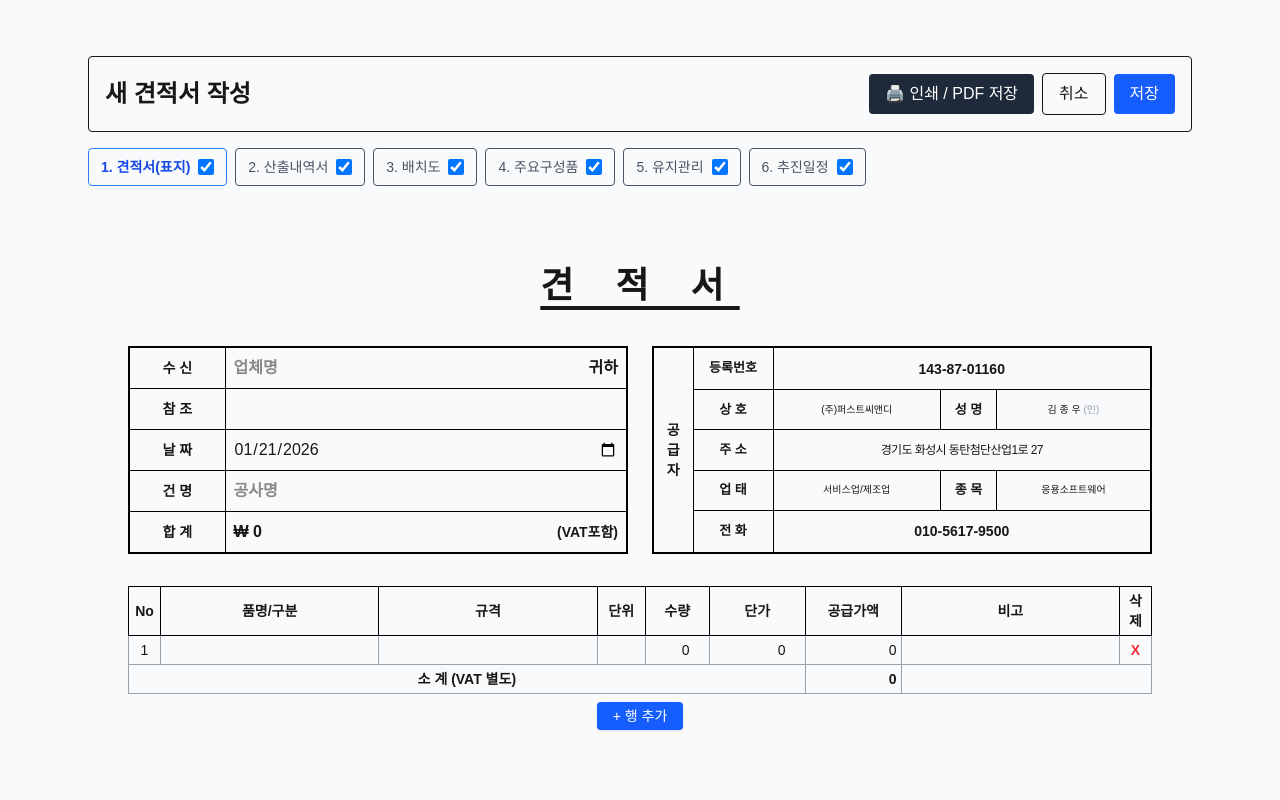
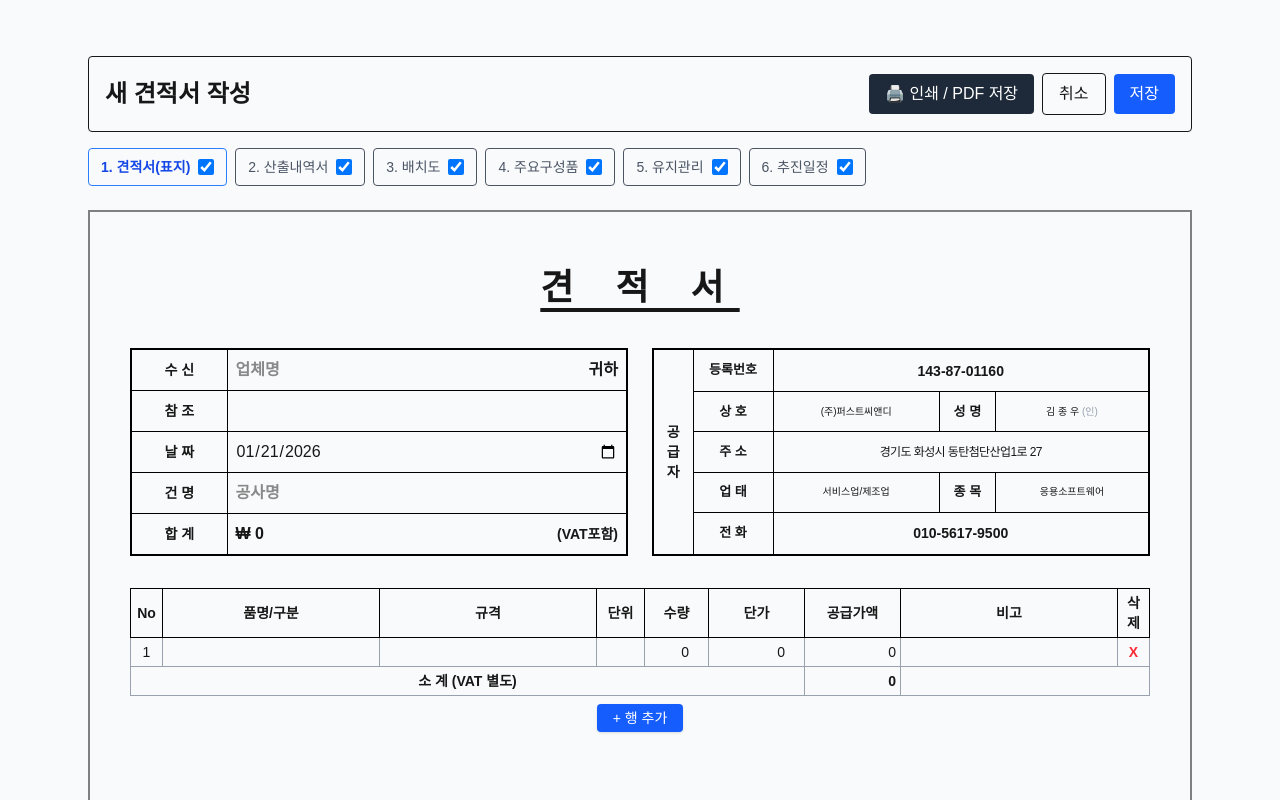
Before and after one commit to satoshisong01/estimate-web, a Next.js app: page /estimate/new in a window 1280 px wide. Shown: the top 800 px of the page. Built offline with nearby package versions, Linux system fonts and the light colour scheme.

Commit message:
테두리 추가

```diff
--- a/src/components/EstimateEditor.module.css
+++ b/src/components/EstimateEditor.module.css
@@ -336,6 +336,12 @@
     display: none !important;
   }
 
+  .paperBorder {
+    border: none !important; /* 테두리 제거 */
+    box-shadow: none !important; /* 그림자 제거 */
+    background: none !important; /* 배경색 제거 (투명하게) */
+  }
+
   .page {
     /* 인쇄 시 A4 꽉 채우기 */
     width: 100% !important;
@@ -370,3 +376,7 @@
     font-size: 13px !important;
   }
 }
+
+.paperBorder {
+  border: 2px solid gray;
+}
--- a/src/components/EstimateEditor.tsx
+++ b/src/components/EstimateEditor.tsx
@@ -2,6 +2,7 @@
 
 import { useState, useEffect } from 'react';
 import { useRouter } from 'next/navigation';
+import styles from './EstimateEditor.module.css'; // ★ 이 줄을 꼭 추가하세요!
 
 // --- 타입 정의 ---
 interface EstimateItem {
@@ -414,7 +415,7 @@ export default function EstimateEditor({ initialData }: EditorProps) {
           isActive ? 'block' : 'hidden'
         } ${isPrintChecked ? 'print:block print-visible' : 'print:hidden print-hidden'}`}
       >
-        <div className="p-8 h-full min-h-[900px] flex flex-col items-center">
+        <div className={`p-8 h-full min-h-[900px] flex flex-col items-center ${styles.paperBorder}`}>
           <h2 className="text-3xl font-extrabold mb-8 border-b-2 border-black pb-2 w-full text-center">
             {title}
           </h2>
@@ -537,7 +538,7 @@ export default function EstimateEditor({ initialData }: EditorProps) {
 
       {/* 1. 견적서 표지 (Main) */}
       <div className={`${getDisplayClass('cover', printOptions.cover)}`}>
-        <div className="p-10 min-h-[1050px] relative flex flex-col justify-between">
+        <div className={`p-10 min-h-[1050px] relative flex flex-col justify-between ${styles.paperBorder}`}>
           <div>
             <div className="text-center mb-10 mt-4">
               <h1 className="text-4xl font-extrabold tracking-[1rem] underline decoration-4 underline-offset-8">
@@ -745,7 +746,7 @@ export default function EstimateEditor({ initialData }: EditorProps) {
       <div
         className={`break-before-page ${getDisplayClass('detail', printOptions.detail)}`}
       >
-        <div className="p-10 min-h-[1050px] flex flex-col">
+        <div className={`p-10 min-h-[1050px] flex flex-col ${styles.paperBorder}`}>
           <div className="text-center mb-8 mt-4">
             <h2 className="text-3xl font-extrabold tracking-widest border-b-2 border-black inline-block pb-2">
               세부 산출내역서
```
